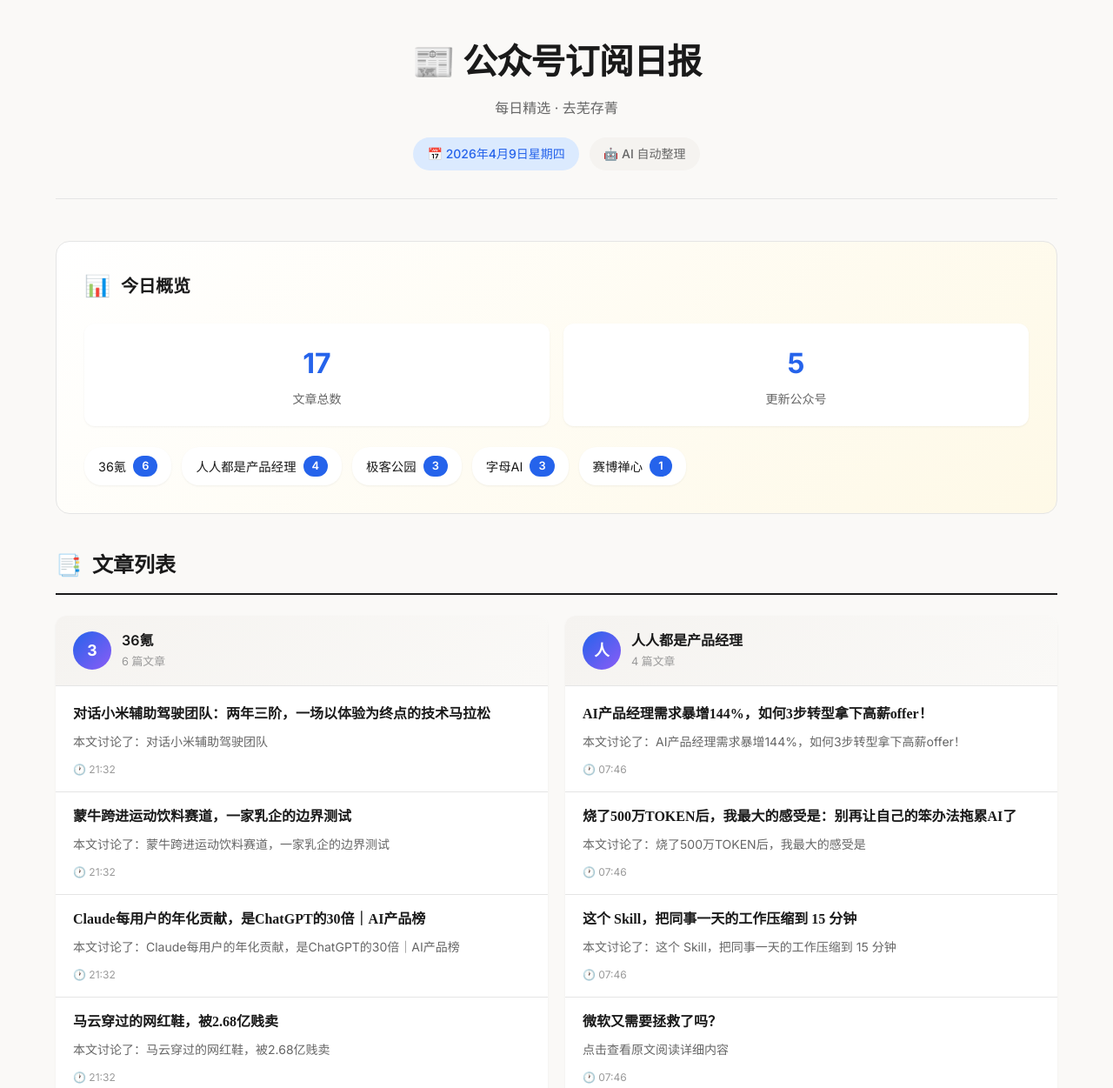
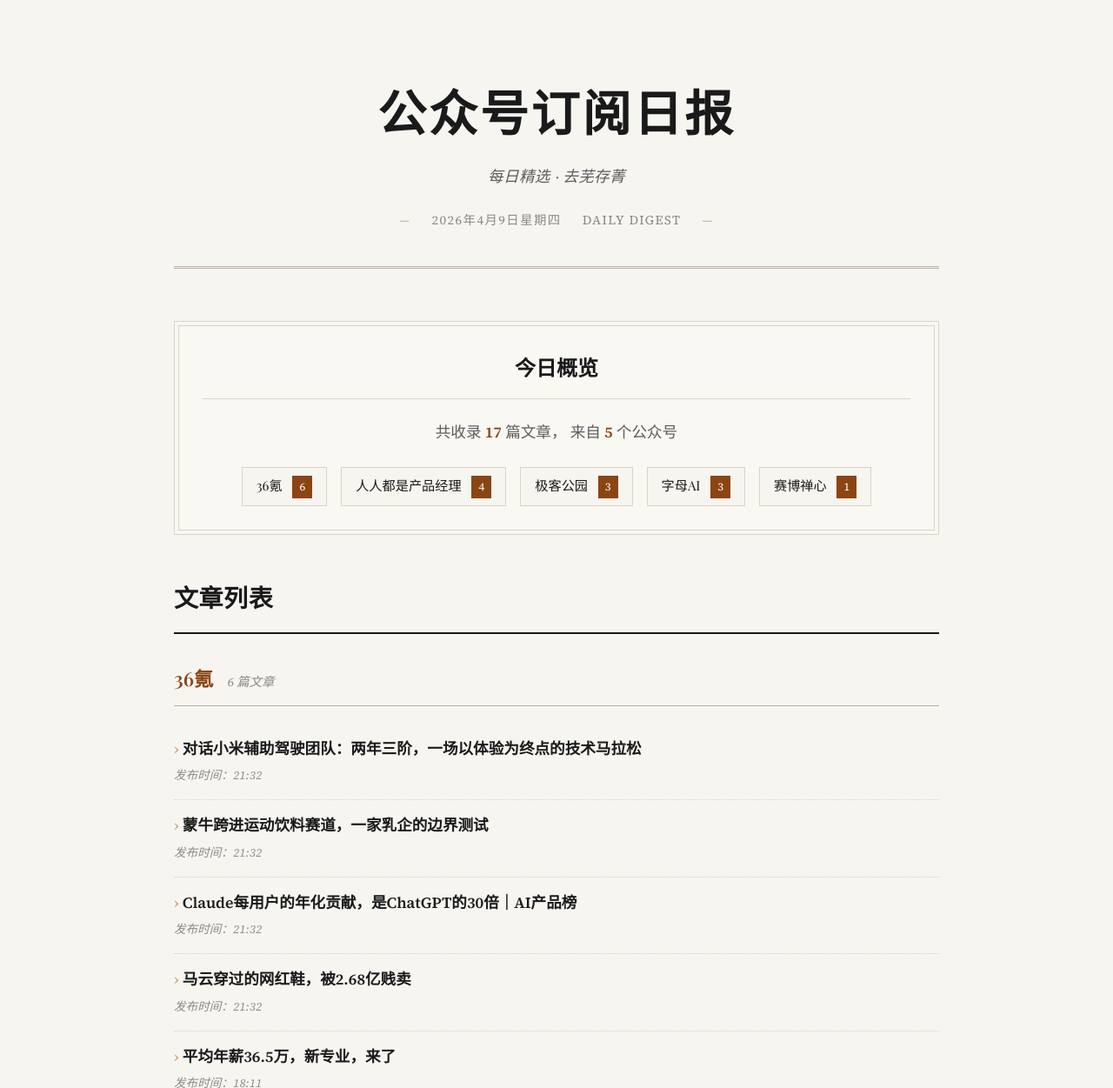
Before and after one commit to niiwei/wechat-daily, a website: page index.html in a window 1280 px wide. Shown: the top 1251 px of the page at 87% size. Drawn offline with nearby package versions, Linux system fonts and the light colour scheme; a web font is replaced by a local one.

Commit message:
Redesign: editorial style with serif fonts, remove article summaries

```diff
--- a/index.html
+++ b/index.html
@@ -6,26 +6,21 @@
   <title>公众号订阅日报</title>
   <link rel="preconnect" href="https://fonts.googleapis.com">
   <link rel="preconnect" href="https://fonts.gstatic.com" crossorigin>
-  <link href="https://fonts.googleapis.com/css2?family=Noto+Serif+SC:wght@400;600;700&family=Inter:wght@400;500;600;700&display=swap" rel="stylesheet">
+  <link href="https://fonts.googleapis.com/css2?family=Playfair+Display:ital,wght@0,400;0,600;0,700;1,400&family=Source+Serif+4:ital,opsz,wght@0,8..60,400;0,8..60,600;1,8..60,400&display=swap" rel="stylesheet">
   <style>
     :root {
-      --bg-primary: #faf9f7;
-      --bg-secondary: #f5f3f0;
-      --bg-card: #ffffff;
-      --bg-highlight: #fef9e7;
+      --bg-primary: #f7f5f0;
+      --bg-secondary: #f0ece3;
+      --bg-card: #faf8f3;
       --text-primary: #1a1a1a;
-      --text-secondary: #666666;
-      --text-muted: #999999;
-      --accent: #2563eb;
-      --accent-light: #dbeafe;
-      --accent-orange: #f97316;
-      --accent-green: #22c55e;
-      --accent-purple: #8b5cf6;
-      --border: #e5e5e5;
-      --shadow: 0 1px 3px rgba(0,0,0,0.04), 0 1px 2px rgba(0,0,0,0.02);
-      --shadow-hover: 0 4px 12px rgba(0,0,0,0.08);
-      --radius: 12px;
-      --radius-lg: 16px;
+      --text-secondary: #5c5c5c;
+      --text-muted: #8a8a8a;
+      --accent: #8b4513;
+      --accent-light: #d4a574;
+      --border: #d9d3c7;
+      --border-dark: #b8b0a0;
+      --shadow: 0 2px 8px rgba(0,0,0,0.06);
+      --shadow-hover: 0 4px 16px rgba(0,0,0,0.1);
     }
 
     * {
@@ -35,255 +30,201 @@
     }
 
     body {
-      font-family: 'Inter', -apple-system, BlinkMacSystemFont, sans-serif;
+      font-family: 'Source Serif 4', 'Noto Serif SC', Georgia, serif;
       background: var(--bg-primary);
       color: var(--text-primary);
-      line-height: 1.6;
+      line-height: 1.7;
       min-height: 100vh;
+      font-size: 16px;
     }
 
     .container {
-      max-width: 1200px;
+      max-width: 900px;
       margin: 0 auto;
-      padding: 40px 24px;
+      padding: 60px 40px;
     }
 
-    @media (min-width: 1400px) {
+    @media (min-width: 1200px) {
       .container {
-        max-width: 1400px;
-        padding: 48px 32px;
+        max-width: 1000px;
+        padding: 80px 60px;
       }
     }
 
-    /* Header */
+    /* Header - Newspaper Style */
     header {
       text-align: center;
-      margin-bottom: 48px;
-      padding-bottom: 32px;
-      border-bottom: 1px solid var(--border);
+      margin-bottom: 60px;
+      padding-bottom: 40px;
+      border-bottom: 3px double var(--border-dark);
     }
 
-    h1 {
-      font-family: 'Noto Serif SC', serif;
-      font-size: 2.5rem;
+    .masthead {
+      font-family: 'Playfair Display', Georgia, serif;
+      font-size: 3.5rem;
       font-weight: 700;
-      margin-bottom: 8px;
-      letter-spacing: -0.02em;
+      letter-spacing: 0.05em;
+      margin-bottom: 12px;
+      color: var(--text-primary);
     }
 
-    .subtitle {
+    .tagline {
+      font-family: 'Playfair Display', Georgia, serif;
+      font-style: italic;
+      font-size: 1.1rem;
       color: var(--text-secondary);
-      font-size: 1rem;
-      margin-bottom: 20px;
+      margin-bottom: 24px;
+      letter-spacing: 0.02em;
     }
 
-    .meta-badges {
+    .edition-info {
       display: flex;
       justify-content: center;
-      gap: 12px;
-      flex-wrap: wrap;
+      align-items: center;
+      gap: 24px;
+      font-size: 0.9rem;
+      color: var(--text-muted);
+      text-transform: uppercase;
+      letter-spacing: 0.1em;
     }
 
-    .badge {
-      display: inline-flex;
+    .edition-info span {
+      display: flex;
       align-items: center;
-      gap: 6px;
-      padding: 8px 16px;
-      border-radius: 20px;
-      font-size: 0.875rem;
-      font-weight: 500;
+      gap: 8px;
     }
 
-    .badge-primary {
-      background: var(--accent-light);
-      color: var(--accent);
-    }
-
-    .badge-secondary {
-      background: var(--bg-secondary);
-      color: var(--text-secondary);
+    .edition-info::before,
+    .edition-info::after {
+      content: '—';
+      color: var(--border-dark);
     }
 
     /* Overview Section */
     .overview {
-      background: linear-gradient(135deg, var(--bg-card) 0%, var(--bg-highlight) 100%);
-      border-radius: var(--radius-lg);
+      background: var(--bg-card);
+      border: 1px solid var(--border);
       padding: 32px;
-      margin-bottom: 40px;
+      margin-bottom: 48px;
+      position: relative;
+    }
+
+    .overview::before {
+      content: '';
+      position: absolute;
+      top: 4px;
+      left: 4px;
+      right: 4px;
+      bottom: 4px;
       border: 1px solid var(--border);
+      pointer-events: none;
     }
 
     .overview-header {
-      display: flex;
-      align-items: center;
-      gap: 12px;
+      font-family: 'Playfair Display', Georgia, serif;
+      font-size: 1.5rem;
+      font-weight: 600;
+      text-align: center;
       margin-bottom: 24px;
-      font-size: 1.25rem;
-      font-weight: 700;
+      padding-bottom: 16px;
+      border-bottom: 1px solid var(--border);
     }
 
-    .overview-icon {
-      font-size: 1.5rem;
-    }
-
-    .stats-grid {
-      display: grid;
-      grid-template-columns: repeat(auto-fit, minmax(200px, 1fr));
-      gap: 16px;
+    .stats-line {
+      text-align: center;
+      font-size: 1.1rem;
+      color: var(--text-secondary);
       margin-bottom: 24px;
     }
 
-    .stat-card {
-      background: var(--bg-card);
-      padding: 20px;
-      border-radius: var(--radius);
-      text-align: center;
-      box-shadow: var(--shadow);
-    }
-
-    .stat-number {
-      font-size: 2rem;
-      font-weight: 700;
+    .stats-line strong {
       color: var(--accent);
-      margin-bottom: 4px;
-    }
-
-    .stat-label {
-      font-size: 0.875rem;
-      color: var(--text-secondary);
+      font-weight: 600;
     }
 
     .sources-list {
       display: flex;
       flex-wrap: wrap;
-      gap: 12px;
+      justify-content: center;
+      gap: 16px;
     }
 
     .source-tag {
-      display: inline-flex;
-      align-items: center;
-      gap: 8px;
-      background: var(--bg-card);
-      padding: 10px 16px;
-      border-radius: 20px;
-      font-size: 0.9rem;
-      box-shadow: var(--shadow);
+      font-family: 'Playfair Display', Georgia, serif;
+      font-size: 0.95rem;
+      padding: 8px 16px;
+      border: 1px solid var(--border);
+      background: var(--bg-primary);
     }
 
     .source-count {
+      display: inline-block;
+      margin-left: 8px;
+      padding: 2px 8px;
       background: var(--accent);
       color: white;
-      padding: 2px 10px;
-      border-radius: 12px;
       font-size: 0.8rem;
-      font-weight: 600;
+      font-family: 'Source Serif 4', serif;
     }
 
     /* Content Sections */
     .content-section {
-      margin-bottom: 48px;
+      margin-bottom: 60px;
     }
 
     .section-header {
       display: flex;
       align-items: center;
-      gap: 12px;
-      margin-bottom: 24px;
-      padding-bottom: 12px;
+      gap: 16px;
+      margin-bottom: 32px;
+      padding-bottom: 16px;
       border-bottom: 2px solid var(--text-primary);
     }
 
-    .section-icon {
-      font-size: 1.5rem;
+    .section-title {
+      font-family: 'Playfair Display', Georgia, serif;
+      font-size: 1.75rem;
+      font-weight: 600;
+      letter-spacing: 0.02em;
     }
 
-    .section-title {
-      font-family: 'Noto Serif SC', serif;
-      font-size: 1.5rem;
-      font-weight: 600;
-    }
-
-    /* Accounts Grid */
-    .accounts-grid {
-      display: grid;
-      grid-template-columns: repeat(auto-fill, minmax(380px, 1fr));
-      gap: 20px;
-    }
-
-    @media (min-width: 1200px) {
-      .accounts-grid {
-        grid-template-columns: repeat(2, 1fr);
-      }
-    }
-
-    @media (min-width: 1400px) {
-      .accounts-grid {
-        grid-template-columns: repeat(3, 1fr);
-      }
-    }
-
-    .account-card {
-      background: var(--bg-card);
-      border-radius: var(--radius);
-      box-shadow: var(--shadow);
-      overflow: hidden;
-      transition: box-shadow 0.2s ease;
-    }
-
-    .account-card:hover {
-      box-shadow: var(--shadow-hover);
+    /* Account Sections */
+    .account-section {
+      margin-bottom: 48px;
+      page-break-inside: avoid;
     }
 
     .account-header {
       display: flex;
-      align-items: center;
-      gap: 12px;
-      padding: 16px 20px;
-      background: linear-gradient(135deg, var(--bg-secondary) 0%, var(--bg-primary) 100%);
-      border-bottom: 1px solid var(--border);
-    }
-
-    .account-avatar {
-      width: 44px;
-      height: 44px;
-      border-radius: 50%;
-      background: linear-gradient(135deg, var(--accent) 0%, var(--accent-purple) 100%);
-      display: flex;
-      align-items: center;
-      justify-content: center;
-      color: white;
-      font-weight: 700;
-      font-size: 1.1rem;
-      flex-shrink: 0;
-    }
-
-    .account-info {
-      flex: 1;
-      min-width: 0;
+      align-items: baseline;
+      gap: 16px;
+      margin-bottom: 20px;
+      padding-bottom: 12px;
+      border-bottom: 1px solid var(--border-dark);
     }
 
     .account-name {
+      font-family: 'Playfair Display', Georgia, serif;
+      font-size: 1.4rem;
       font-weight: 600;
-      font-size: 1rem;
-      margin-bottom: 2px;
-      white-space: nowrap;
-      overflow: hidden;
-      text-overflow: ellipsis;
+      color: var(--accent);
     }
 
     .account-meta {
-      font-size: 0.8rem;
+      font-size: 0.9rem;
       color: var(--text-muted);
+      font-style: italic;
     }
 
+    /* Article List - Clean Editorial Style */
     .article-list {
-      padding: 4px 0;
+      list-style: none;
     }
 
     .article-item {
-      padding: 16px 20px;
-      border-bottom: 1px solid var(--border);
-      transition: background 0.15s ease;
+      padding: 16px 0;
+      border-bottom: 1px dotted var(--border);
+      transition: background 0.2s ease;
     }
 
     .article-item:last-child {
@@ -292,89 +233,94 @@
 
     .article-item:hover {
       background: var(--bg-secondary);
+      margin: 0 -16px;
+      padding-left: 16px;
+      padding-right: 16px;
     }
 
     .article-title {
-      font-family: 'Noto Serif SC', serif;
-      font-size: 1rem;
+      font-family: 'Source Serif 4', 'Noto Serif SC', Georgia, serif;
+      font-size: 1.1rem;
       font-weight: 600;
       color: var(--text-primary);
       text-decoration: none;
       display: block;
-      margin-bottom: 8px;
       line-height: 1.5;
+      margin-bottom: 6px;
     }
 
     .article-title:hover {
       color: var(--accent);
     }
 
-    .article-summary {
-      font-size: 0.875rem;
-      color: var(--text-secondary);
-      line-height: 1.7;
-      display: -webkit-box;
-      -webkit-line-clamp: 2;
-      -webkit-box-orient: vertical;
-      overflow: hidden;
+    .article-title::before {
+      content: '› ';
+      color: var(--accent-light);
     }
 
     .article-meta {
-      display: flex;
-      align-items: center;
-      gap: 12px;
-      margin-top: 10px;
-      font-size: 0.75rem;
+      font-size: 0.85rem;
       color: var(--text-muted);
-    }
-
-    .article-tag {
-      background: var(--bg-secondary);
-      padding: 2px 8px;
-      border-radius: 4px;
+      font-style: italic;
     }
 
     /* Empty State */
     .empty-state {
       text-align: center;
-      padding: 80px 20px;
+      padding: 80px 40px;
       color: var(--text-muted);
+      font-style: italic;
     }
 
     /* Footer */
     footer {
       text-align: center;
-      padding: 40px 20px;
+      padding: 40px;
       color: var(--text-muted);
       font-size: 0.85rem;
+      font-style: italic;
       border-top: 1px solid var(--border);
-      margin-top: 40px;
+      margin-top: 60px;
     }
 
     /* Mobile */
     @media (max-width: 768px) {
       .container {
-        padding: 24px 16px;
+        padding: 40px 24px;
       }
 
-      h1 {
-        font-size: 1.75rem;
+      .masthead {
+        font-size: 2.5rem;
+      }
+
+      .edition-info {
+        flex-direction: column;
+        gap: 8px;
+      }
+
+      .edition-info::before,
+      .edition-info::after {
+        display: none;
       }
 
       .overview {
-        padding: 20px;
+        padding: 24px;
       }
 
-      .stats-grid {
-        grid-template-columns: repeat(2, 1fr);
+      .account-header {
+        flex-direction: column;
+        gap: 8px;
+      }
     }
 
-      .accounts-grid {
-        grid-template-columns: 1fr;
+    /* Print Styles */
+    @media print {
+      body {
+        background: white;
       }
 
-      .section-title {
-        font-size: 1.25rem;
+      .article-item:hover {
+        background: transparent;
       }
     }
   </style>
@@ -382,11 +328,11 @@
 <body>
   <div class="container">
     <header>
-      <h1>📰 公众号订阅日报</h1>
-      <p class="subtitle">每日精选 · 去芜存菁</p>
-      <div class="meta-badges">
-        <span class="badge badge-primary" id="current-date">📅 加载中...</span>
-        <span class="badge badge-secondary">🤖 AI 自动整理</span>
+      <h1 class="masthead">公众号订阅日报</h1>
+      <p class="tagline">每日精选 · 去芜存菁</p>
+      <div class="edition-info">
+        <span id="current-date">Loading...</span>
+        <span>Daily Digest</span>
       </div>
     </header>
 
@@ -405,12 +351,8 @@
 
   <script>
     // 动态插入当前日期
-    document.getElementById('current-date').textContent = '📅 ' + new Date().toLocaleDateString('zh-CN', {
-      year: 'numeric',
-      month: 'long',
-      day: 'numeric',
-      weekday: 'long'
-    });
+    const dateOptions = { year: 'numeric', month: 'long', day: 'numeric', weekday: 'long' };
+    document.getElementById('current-date').textContent = new Date().toLocaleDateString('zh-CN', dateOptions);
 
     // 加载日报数据
     async function loadDailyData() {
@@ -437,22 +379,11 @@
 
       const overviewHtml = `
         <div class="overview">
-          <div class="overview-header">
-            <span class="overview-icon">📊</span>
-            <span>今日概览</span>
+          <div class="overview-header">今日概览</div>
+          <div class="stats-line">
+            共收录 <strong>${day.totalArticles}</strong> 篇文章，
+            来自 <strong>${totalAccounts}</strong> 个公众号
           </div>
-
-          <div class="stats-grid">
-            <div class="stat-card">
-              <div class="stat-number">${day.totalArticles}</div>
-              <div class="stat-label">文章总数</div>
-            </div>
-            <div class="stat-card">
-              <div class="stat-number">${totalAccounts}</div>
-              <div class="stat-label">更新公众号</div>
-            </div>
-          </div>
-
           <div class="sources-list">
             ${day.accounts.map(account => `
               <span class="source-tag">
@@ -484,35 +415,26 @@
       container.innerHTML = `
         <section class="content-section">
           <div class="section-header">
-            <span class="section-icon">📑</span>
             <h2 class="section-title">文章列表</h2>
           </div>
 
-          <div class="accounts-grid">
           ${day.accounts.map(account => `
-              <div class="account-card">
+            <div class="account-section">
               <div class="account-header">
-                  <div class="account-avatar">${account.name.charAt(0)}</div>
-                  <div class="account-info">
-                    <div class="account-name">${account.name}</div>
-                    <div class="account-meta">${account.articles.length} 篇文章</div>
-                  </div>
+                <span class="account-name">${account.name}</span>
+                <span class="account-meta">${account.articles.length} 篇文章</span>
               </div>
 
-                <div class="article-list">
+              <ul class="article-list">
                 ${account.articles.map(article => `
-                    <article class="article-item">
+                  <li class="article-item">
                     <a href="${article.link}" target="_blank" class="article-title">${article.title}</a>
-                      <p class="article-summary">${article.summary}</p>
-                      <div class="article-meta">
-                        <span>🕐 ${article.publishTime}</span>
-                      </div>
-                    </article>
+                    <div class="article-meta">发布时间：${article.publishTime}</div>
+                  </li>
                 `).join('')}
-                </div>
+              </ul>
             </div>
           `).join('')}
-          </div>
         </section>
       `;
     }
```
Lines whose indentation alone changed are shown as unchanged.
